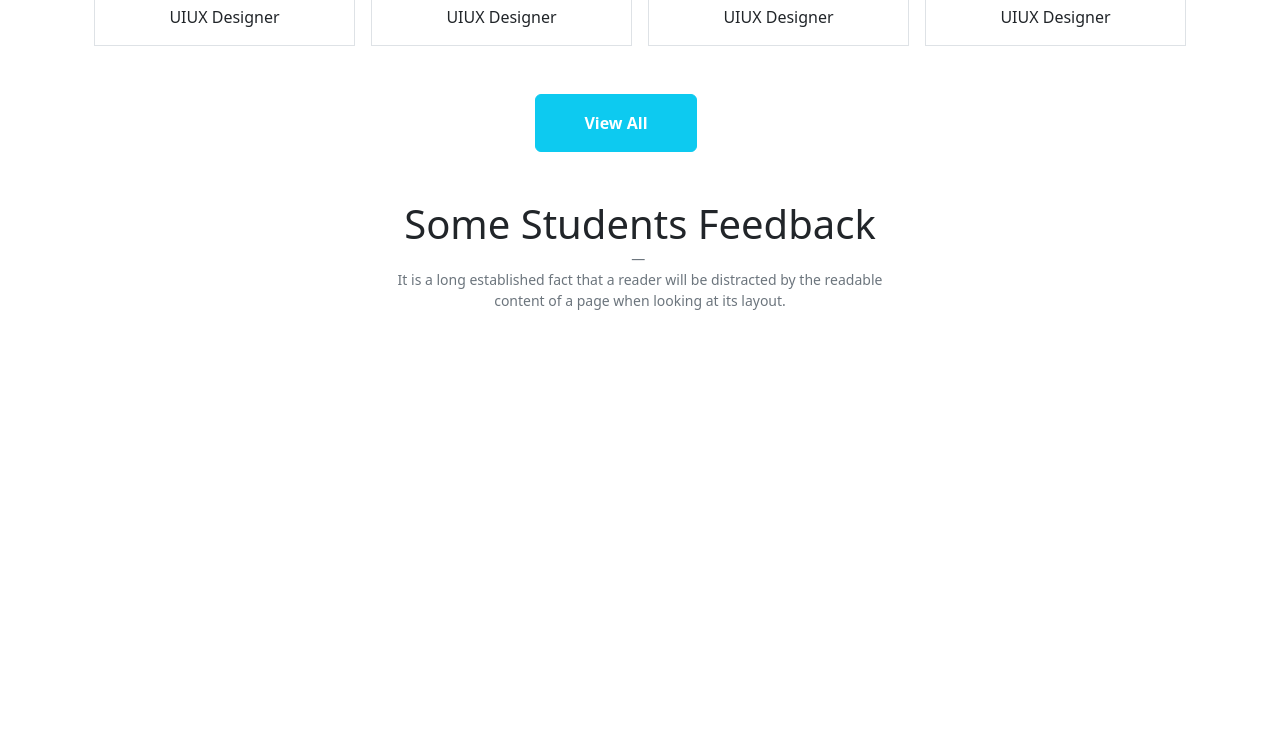
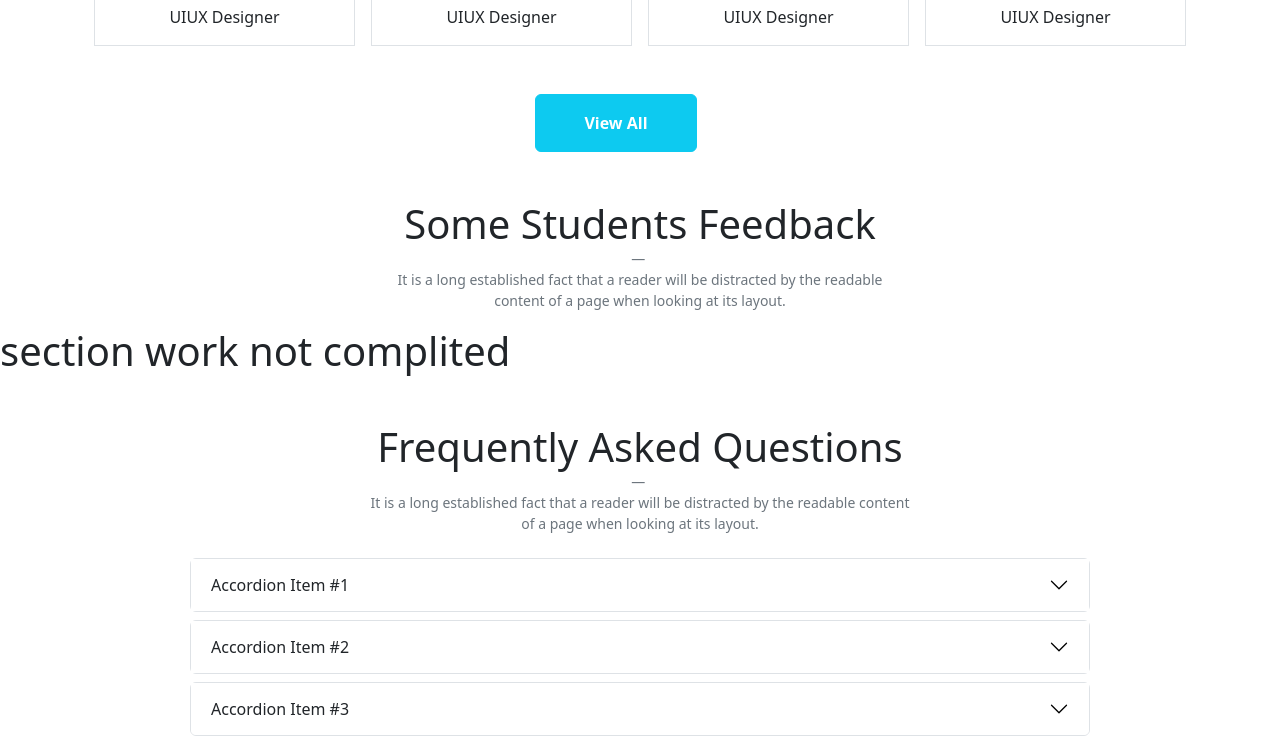
Before and after one commit to Sreedhar-roy/EdTech-Processes, a plain HTML site: page index.html in a window 1280 px wide. Shown: the part 3011-3755 px from the top of the page. Before the commit the page ends 3338 px from the top, so only its background shows below. Drawn offline with nearby package versions, Linux system fonts and the light colour scheme.

Commit message:
Frequently Question push

```diff
--- a/index.html
+++ b/index.html
@@ -350,8 +350,76 @@
                     </figure>
                 </div>
             </div>
+            <!-- Students Feedback  -->
+            <h1>section work not complited</h1>
+            <!-- Students Feedback  -->
         </section>
         <!-- Some Students Feedback section end -->
+        <!-- Frequently quextion section start -->
+        <section class="container">
+            <div class="d-flex justify-content-center mt-5">
+                <div style="width:550px;">
+                    <figure class="text-center">
+                        <blockquote class="blockquote">
+                            <h1>Frequently Asked Questions</h1>
+                        </blockquote>
+                        <figcaption class="blockquote-footer">
+                            <p> It is a long established fact that a reader will be distracted by the readable
+                                content of a page when looking at its layout.</p>
+                        </figcaption>
+                    </figure>
+                </div>
+            </div>
+            <!-- Accordion section  -->
+            <div class="d-flex justify-content-center">
+                <div class="accordion accordion-flush" id="accordionFlushExample" style="width:900px;">
+                    <div class="accordion-item border rounded my-2">
+                        <h2 class="accordion-header" id="flush-headingOne">
+                            <button class="accordion-button collapsed" type="button" data-bs-toggle="collapse"
+                                data-bs-target="#flush-collapseOne" aria-expanded="false" aria-controls="flush-collapseOne">
+                                Accordion Item #1
+                            </button>
+                        </h2>
+                        <div id="flush-collapseOne" class="accordion-collapse collapse" aria-labelledby="flush-headingOne"
+                            data-bs-parent="#accordionFlushExample">
+                            <div class="accordion-body">amar sonar bangla ami tomay valo basi chiro din tomar akash tomar batash amar prane bajay basi sonar bangla ami tomay valo basi amar sonar bangla ami tomay valo basi amr asobar bangl ami tomay valo basi amar sonar bangla ami tomay valo bsi</div>
+                        </div>
+                    </div>
+                    <div class="accordion-item border rounded my-2">
+                        <h2 class="accordion-header" id="flush-headingTwo">
+                            <button class="accordion-button collapsed" type="button" data-bs-toggle="collapse"
+                                data-bs-target="#flush-collapseTwo" aria-expanded="false" aria-controls="flush-collapseTwo">
+                                Accordion Item #2
+                            </button>
+                        </h2>
+                        <div id="flush-collapseTwo" class="accordion-collapse collapse" aria-labelledby="flush-headingTwo"
+                            data-bs-parent="#accordionFlushExample">
+                            <div class="accordion-body">Placeholder content for this accordion, which is intended to
+                                demonstrate the <code>.accordion-flush</code> class. This is the second item's accordion
+                                body. Let's imagine this being filled with some actual content.</div>
+                        </div>
+                    </div>
+                    <div class="accordion-item border rounded my-2">
+                        <h2 class="accordion-header" id="flush-headingThree">
+                            <button class="accordion-button collapsed" type="button" data-bs-toggle="collapse"
+                                data-bs-target="#flush-collapseThree" aria-expanded="false"
+                                aria-controls="flush-collapseThree">
+                                Accordion Item #3
+                            </button>
+                        </h2>
+                        <div id="flush-collapseThree" class="accordion-collapse collapse"
+                            aria-labelledby="flush-headingThree" data-bs-parent="#accordionFlushExample">
+                            <div class="accordion-body">Placeholder content for this accordion, which is intended to
+                                demonstrate the <code>.accordion-flush</code> class. This is the third item's accordion
+                                body. Nothing more exciting happening here in terms of content, but just filling up the
+                                space to make it look, at least at first glance, a bit more representative of how this would
+                                look in a real-world application.</div>
+                        </div>
+                    </div>
+                </div>
+            </div>
+        </section>
+        <!-- Frequently quextion section end -->
     </main>
     <!-- layout section end -->
 
```
